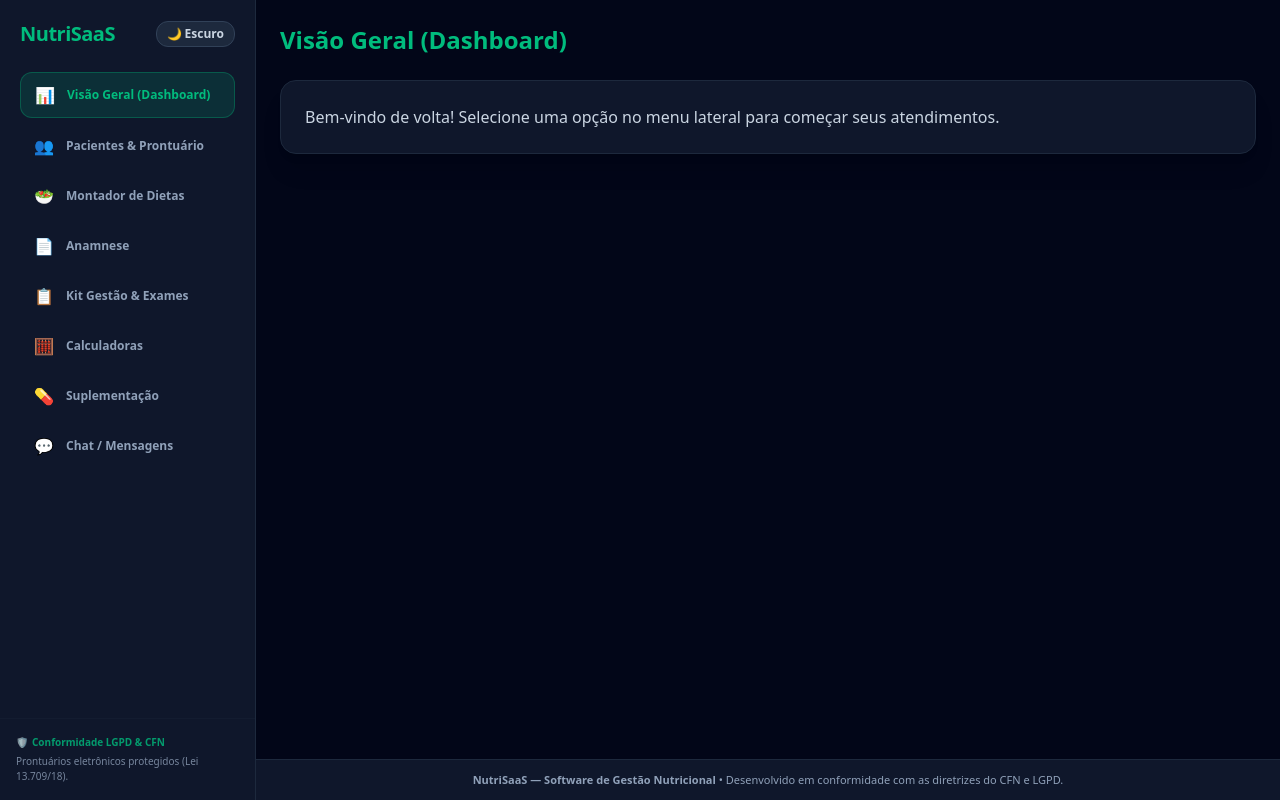
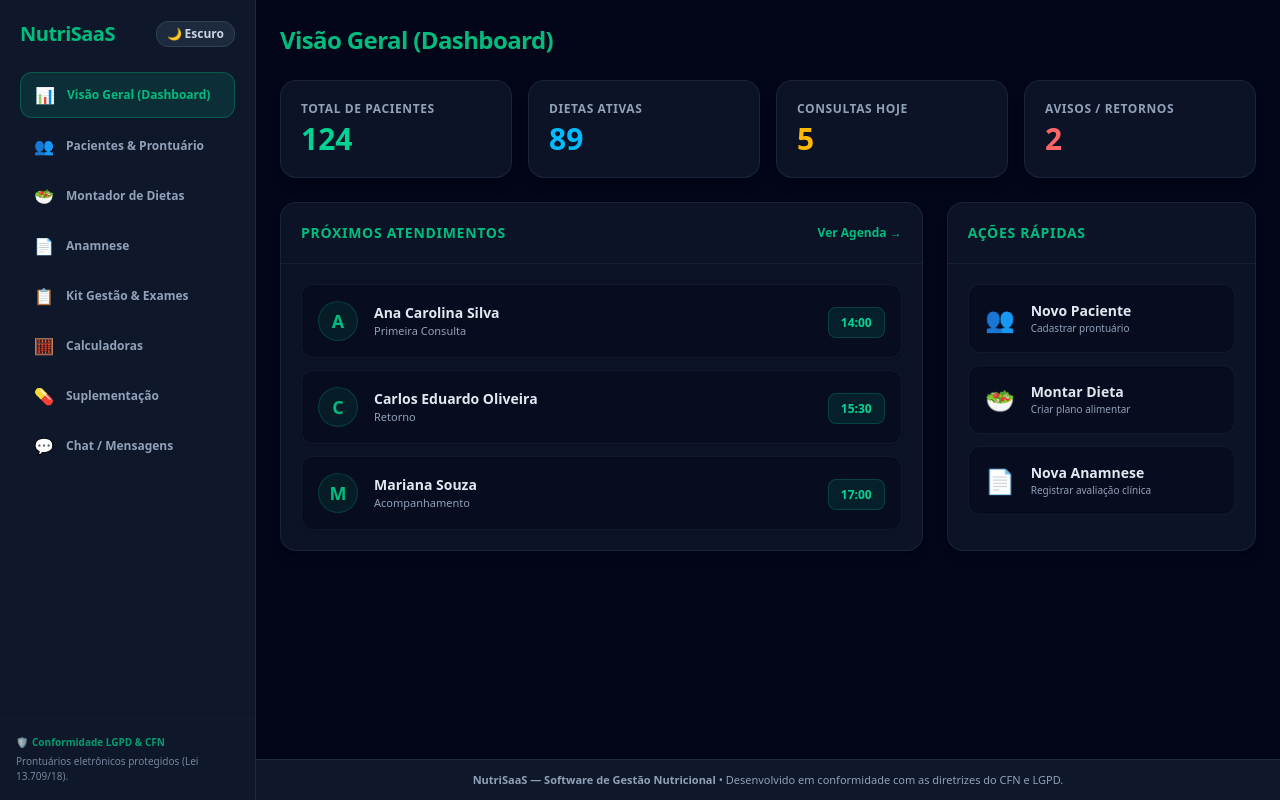
Before and after one commit to webdesignermarlon-code/nutrisaas, a Next.js app: page /dashboard in a window 1280 px wide. Both pictures are taken after typing "name@example.com", "Sample123" into the empty fields and a click on the button "Entrar no Sistema". Built offline with nearby package versions, Linux system fonts and the light colour scheme.

Commit message:
Adiciona interface completa do dashboard overview pos-login

```diff
--- a/app/dashboard/page.tsx
+++ b/app/dashboard/page.tsx
@@ -11,7 +11,6 @@ export default function DashboardPage() {
   const [manterConectado, setManterConectado] = useState(false)
   const router = useRouter()
 
-  // Verifica se já está logado ao carregar a página
   useEffect(() => {
     const auth = sessionStorage.getItem('nutrisaas-auth') || localStorage.getItem('nutrisaas-auth')
     if (auth === 'true') {
@@ -22,7 +21,6 @@ export default function DashboardPage() {
   const handleLogin = (e: React.FormEvent) => {
     e.preventDefault()
 
-    // Salva a chave de acesso dependendo se marcou "Manter conectado"
     if (manterConectado) {
       localStorage.setItem('nutrisaas-auth', 'true')
     } else {
@@ -30,25 +28,108 @@ export default function DashboardPage() {
     }
 
     setIsLogado(true)
-
-    // Força o layout a atualizar imediatamente para mostrar o menu lateral
     window.dispatchEvent(new Event('storage'))
     router.refresh()
   }
 
-  // Se estiver logado, mostra o painel real
+  // === SE ESTIVER LOGADO: MOSTRA O DASHBOARD COMPLETO ===
   if (isLogado) {
     return (
       <div className="space-y-6 animate-in fade-in duration-500">
-        <h1 className="text-2xl font-bold text-emerald-500">Visão Geral (Dashboard)</h1>
-        <div className="p-6 rounded-2xl border border-slate-800 bg-slate-900 shadow-xl">
-          <p className="text-slate-300">Bem-vindo de volta! Selecione uma opção no menu lateral para começar seus atendimentos.</p>
+        <h1 className="text-2xl font-bold text-emerald-500 tracking-tight">Visão Geral (Dashboard)</h1>
+
+        {/* Cards de Métricas */}
+        <div className="grid grid-cols-1 sm:grid-cols-2 lg:grid-cols-4 gap-4">
+          <div className="p-5 rounded-2xl border border-slate-800/80 bg-slate-900/80 shadow-lg flex flex-col gap-1 hover:border-emerald-500/30 transition-colors">
+            <span className="text-xs font-bold text-slate-400 uppercase tracking-wider">Total de Pacientes</span>
+            <span className="text-3xl font-extrabold text-emerald-400">124</span>
+          </div>
+          <div className="p-5 rounded-2xl border border-slate-800/80 bg-slate-900/80 shadow-lg flex flex-col gap-1 hover:border-sky-500/30 transition-colors">
+            <span className="text-xs font-bold text-slate-400 uppercase tracking-wider">Dietas Ativas</span>
+            <span className="text-3xl font-extrabold text-sky-400">89</span>
+          </div>
+          <div className="p-5 rounded-2xl border border-slate-800/80 bg-slate-900/80 shadow-lg flex flex-col gap-1 hover:border-amber-500/30 transition-colors">
+            <span className="text-xs font-bold text-slate-400 uppercase tracking-wider">Consultas Hoje</span>
+            <span className="text-3xl font-extrabold text-amber-400">5</span>
+          </div>
+          <div className="p-5 rounded-2xl border border-slate-800/80 bg-slate-900/80 shadow-lg flex flex-col gap-1 hover:border-red-500/30 transition-colors">
+            <span className="text-xs font-bold text-slate-400 uppercase tracking-wider">Avisos / Retornos</span>
+            <span className="text-3xl font-extrabold text-red-400">2</span>
+          </div>
+        </div>
+
+        {/* Área Inferior: Agenda e Ações */}
+        <div className="grid grid-cols-1 lg:grid-cols-3 gap-6">
+
+          {/* Agenda de Hoje */}
+          <div className="lg:col-span-2 rounded-2xl border border-slate-800/80 bg-slate-900/80 shadow-lg overflow-hidden flex flex-col">
+            <div className="p-5 border-b border-slate-800/60 flex justify-between items-center">
+              <h2 className="text-sm font-bold uppercase text-emerald-500 tracking-wider">Próximos Atendimentos</h2>
+              <button className="text-xs font-bold text-emerald-500 hover:text-emerald-400 transition-colors">Ver Agenda &rarr;</button>
+            </div>
+            <div className="p-5 space-y-3 flex-1">
+              {/* Lista mockada de pacientes */}
+              {[
+                { nome: 'Ana Carolina Silva', hora: '14:00', tipo: 'Primeira Consulta' },
+                { nome: 'Carlos Eduardo Oliveira', hora: '15:30', tipo: 'Retorno' },
+                { nome: 'Mariana Souza', hora: '17:00', tipo: 'Acompanhamento' },
+              ].map((paciente, i) => (
+                <div key={i} className="flex items-center justify-between p-4 rounded-xl bg-slate-950/50 border border-slate-800/50 hover:border-emerald-500/30 transition-all shadow-sm">
+                  <div className="flex items-center gap-4">
+                    <div className="w-10 h-10 rounded-full bg-emerald-500/10 flex items-center justify-center text-emerald-500 font-bold text-lg border border-emerald-500/20">
+                      {paciente.nome.charAt(0)}
+                    </div>
+                    <div>
+                      <p className="text-sm font-bold text-slate-200">{paciente.nome}</p>
+                      <p className="text-[11px] text-slate-400">{paciente.tipo}</p>
+                    </div>
+                  </div>
+                  <div>
+                    <span className="text-xs font-bold text-emerald-400 bg-emerald-400/10 px-3 py-1.5 rounded-lg border border-emerald-400/20">
+                      {paciente.hora}
+                    </span>
+                  </div>
+                </div>
+              ))}
+            </div>
+          </div>
+
+          {/* Atalhos Rápidos */}
+          <div className="rounded-2xl border border-slate-800/80 bg-slate-900/80 shadow-lg flex flex-col">
+             <div className="p-5 border-b border-slate-800/60">
+              <h2 className="text-sm font-bold uppercase text-emerald-500 tracking-wider">Ações Rápidas</h2>
+            </div>
+            <div className="p-5 flex flex-col gap-3">
+              <Link href="/dashboard/pacientes" className="w-full text-left p-4 rounded-xl bg-slate-950/50 border border-slate-800/50 hover:border-emerald-500/50 hover:bg-emerald-500/5 transition-all flex items-center gap-4 group">
+                <span className="text-2xl group-hover:scale-110 transition-transform">👥</span>
+                <div>
+                  <p className="text-sm font-bold text-slate-200">Novo Paciente</p>
+                  <p className="text-[10px] text-slate-400">Cadastrar prontuário</p>
+                </div>
+              </Link>
+              <Link href="/dashboard/dietas" className="w-full text-left p-4 rounded-xl bg-slate-950/50 border border-slate-800/50 hover:border-sky-500/50 hover:bg-sky-500/5 transition-all flex items-center gap-4 group">
+                <span className="text-2xl group-hover:scale-110 transition-transform">🥗</span>
+                <div>
+                  <p className="text-sm font-bold text-slate-200">Montar Dieta</p>
+                  <p className="text-[10px] text-slate-400">Criar plano alimentar</p>
+                </div>
+              </Link>
+              <Link href="/dashboard/anamnese" className="w-full text-left p-4 rounded-xl bg-slate-950/50 border border-slate-800/50 hover:border-amber-500/50 hover:bg-amber-500/5 transition-all flex items-center gap-4 group">
+                <span className="text-2xl group-hover:scale-110 transition-transform">📄</span>
+                <div>
+                  <p className="text-sm font-bold text-slate-200">Nova Anamnese</p>
+                  <p className="text-[10px] text-slate-400">Registrar avaliação clínica</p>
+                </div>
+              </Link>
+            </div>
+          </div>
+
         </div>
       </div>
     )
   }
 
-  // Se NÃO estiver logado, mostra a tela de login idêntica ao seu design
+  // === SE NÃO ESTIVER LOGADO: MOSTRA A TELA DE LOGIN ===
   return (
     <div className="flex items-center justify-center min-h-[75vh]">
       <div className="w-full max-w-md rounded-2xl border border-slate-800/80 bg-slate-900/80 p-8 shadow-2xl backdrop-blur-sm">
@@ -74,7 +155,6 @@ export default function DashboardPage() {
           <div>
             <div className="mb-1.5 flex items-center justify-between">
               <label className="block text-xs text-slate-400">Senha de Acesso</label>
-              {/* Aqui está o seu Esqueci a senha! */}
               <Link
                 href="/esqueci-senha"
                 className="text-[11px] font-semibold text-emerald-500 hover:text-emerald-400 transition-colors"
```
